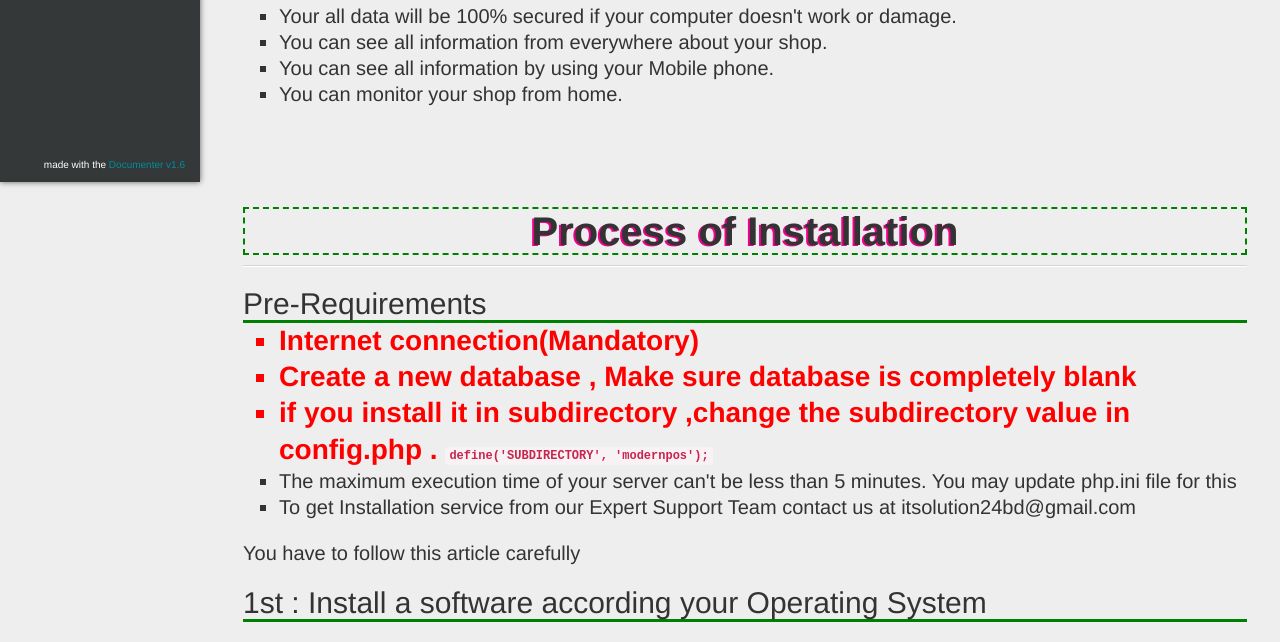
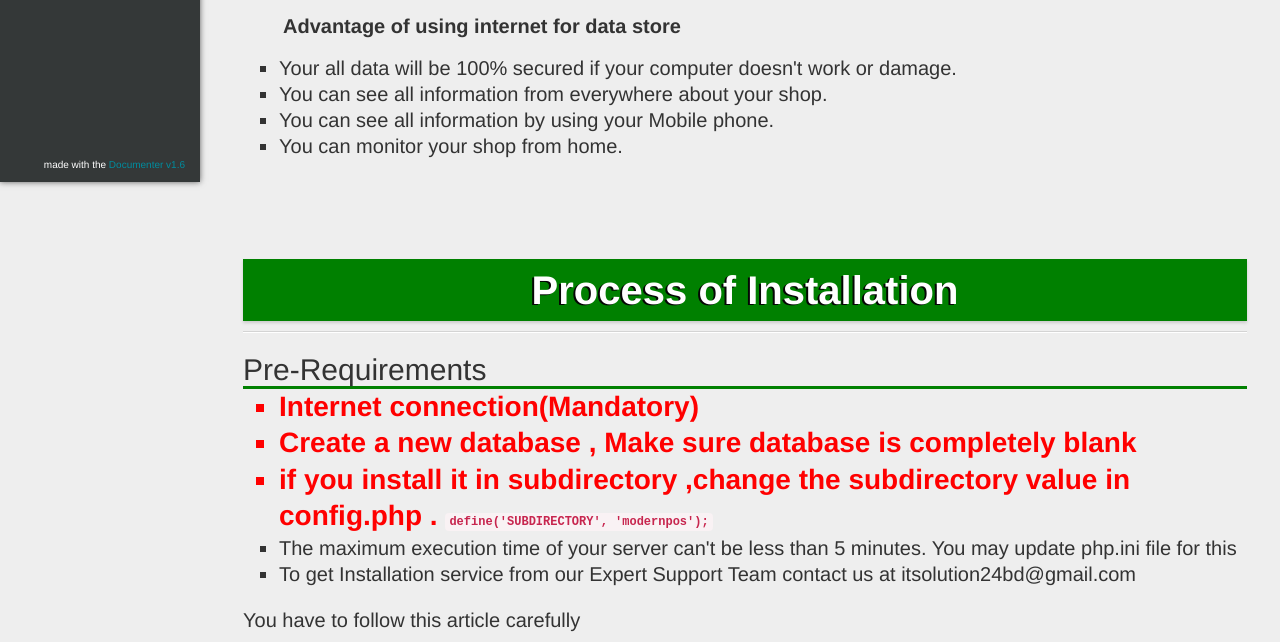
Before and after one commit to ajitda/flexiblepos-doc, a plain HTML site: page index.html in a window 1280 px wide. Shown: the part 618-1260 px from the top of the page. Drawn offline with nearby package versions, Linux system fonts and the light colour scheme.

Commit message:
style updated

```diff
--- a/assets/css/documenter_style.css
+++ b/assets/css/documenter_style.css
@@ -373,3 +373,12 @@ h1{
 		line-height:19px;
 	}
 }
+#documenter_content h1 {
+    font-size: 40px;
+    font-weight: 700;
+    box-shadow: 0px 2px 3px #ccc;
+    background: green;
+    padding: 7px;
+	color: #fff;
+	text-shadow: -2px 1px 0px #060606;
+}
```
